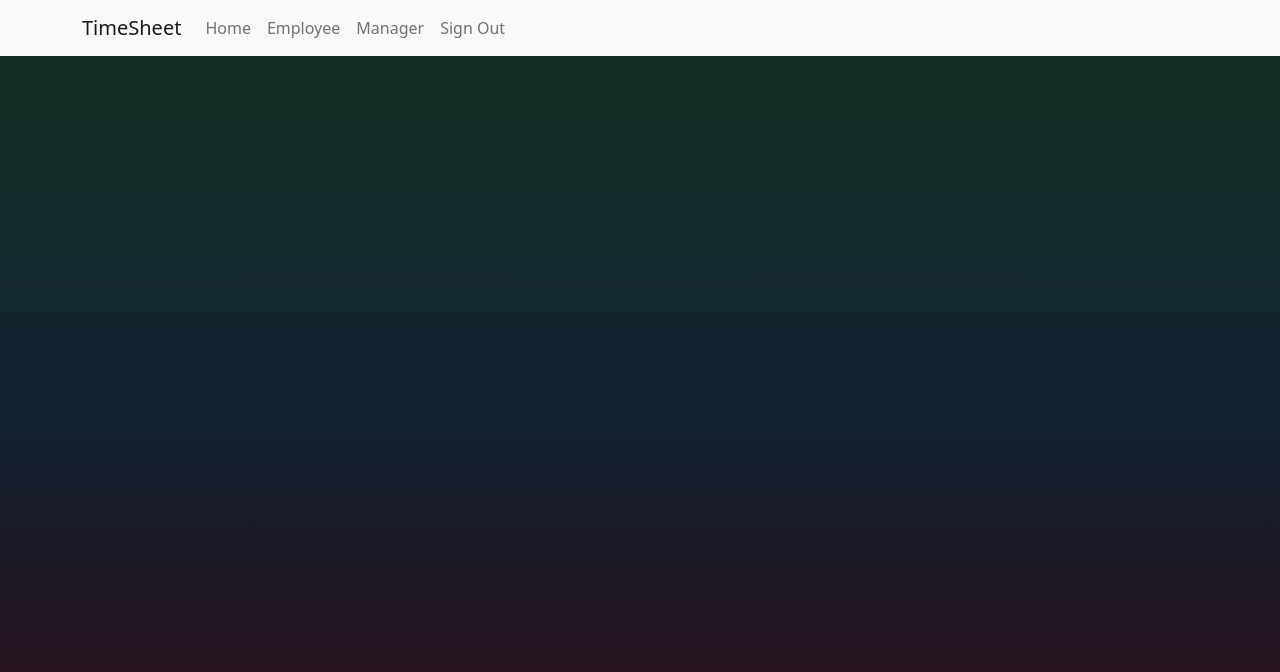
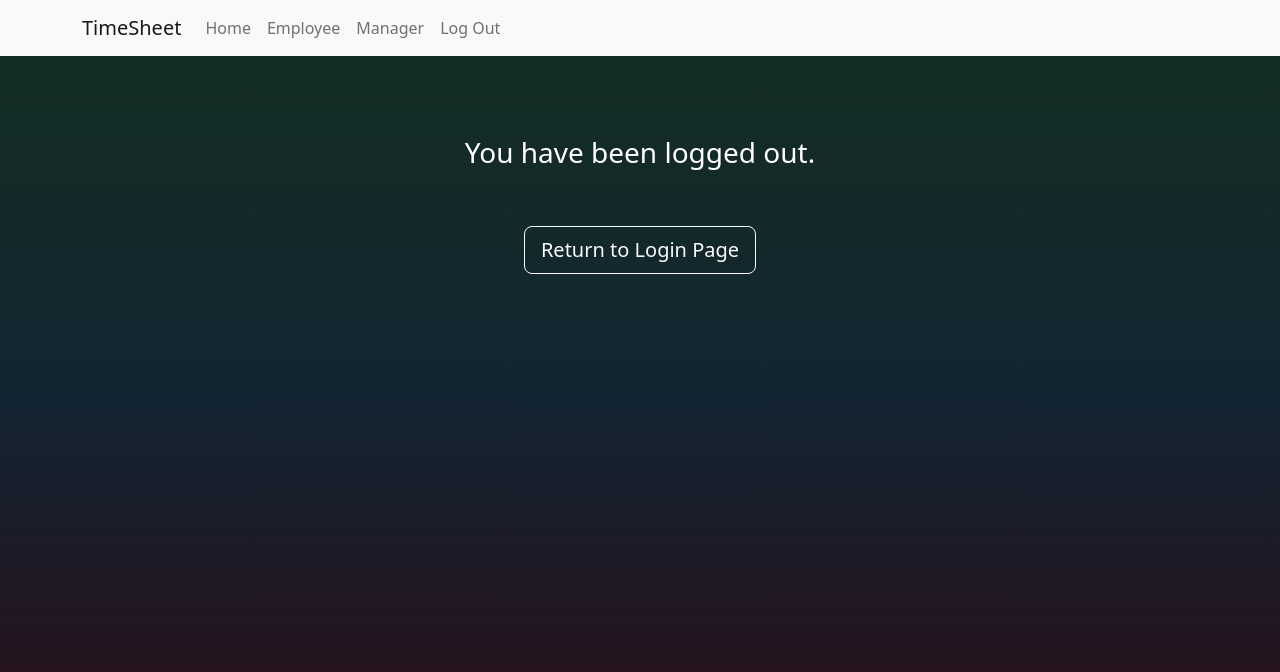
Before and after one commit to fasiehkhan/EmployeeHoursLoggingSystem, a React (Create React App) app: page /logout in a window 1280 px wide. Shown: the top 672 px of the page. Built offline with nearby package versions, Linux system fonts and the light colour scheme.

Commit message:
added logout page

```diff
--- a/src/App.js
+++ b/src/App.js
@@ -9,6 +9,7 @@ import { EmployeeStartShift } from './views/EmployeeStartShift';
 import { EmployeeEndShift } from './views/EmployeeEndShift';
 import { EmployeeStartBreak } from './views/EmployeeStartBreak';
 import { EmployeeEndBreak } from './views/EmployeeEndBreak';
+import { Logout } from './views/Logout';
 import Navbar1 from "./components/Navbar";
 
 export default function App() {
@@ -30,6 +31,7 @@ export default function App() {
               <Route path="employee-end-shift" element={<EmployeeEndShift />} />
               <Route path="employee-start-break" element={<EmployeeStartBreak />} />
               <Route path="employee-end-break" element={<EmployeeEndBreak />} />
+              <Route path="logout" element={<Logout />} />
             </Route>
           </Routes>
         </BrowserRouter>
--- a/src/components/Navbar.js
+++ b/src/components/Navbar.js
@@ -11,7 +11,7 @@ function Navbar1() {
             <Nav.Link href="/">Home</Nav.Link>
             <Nav.Link href="/employee">Employee</Nav.Link>
             <Nav.Link href="/manager">Manager</Nav.Link>
-            <Nav.Link href="/">Sign Out</Nav.Link>
+            <Nav.Link href="/logout">Log Out</Nav.Link>
           </Nav>
         </Container>
       </Navbar>
--- a/src/index.css
+++ b/src/index.css
@@ -172,3 +172,9 @@ p#title {
   background: #fbfbfb87;
   color: black;
 }
+
+.logout {
+  color: white;
+  padding-top: 80px;
+  text-align: center;
+}
--- /dev/null
+++ b/src/views/Logout.jsx
@@ -0,0 +1,17 @@
+import { useNavigate } from "react-router-dom";
+import Button from 'react-bootstrap/Button';
+
+export const Logout = () => {
+    let navigate = useNavigate();
+    const navigateToLoginPage = () =>{
+        let path = `/`;
+        navigate(path);
+    };
+    return (
+        <div className="logout">
+            <h3>You have been logged out.</h3>
+            <br></br><br></br>
+            <Button id="return-btn" variant="outline-light" onClick={navigateToLoginPage} size="lg">Return to Login Page</Button>{' '}
+        </div>
+    );
+};
```
